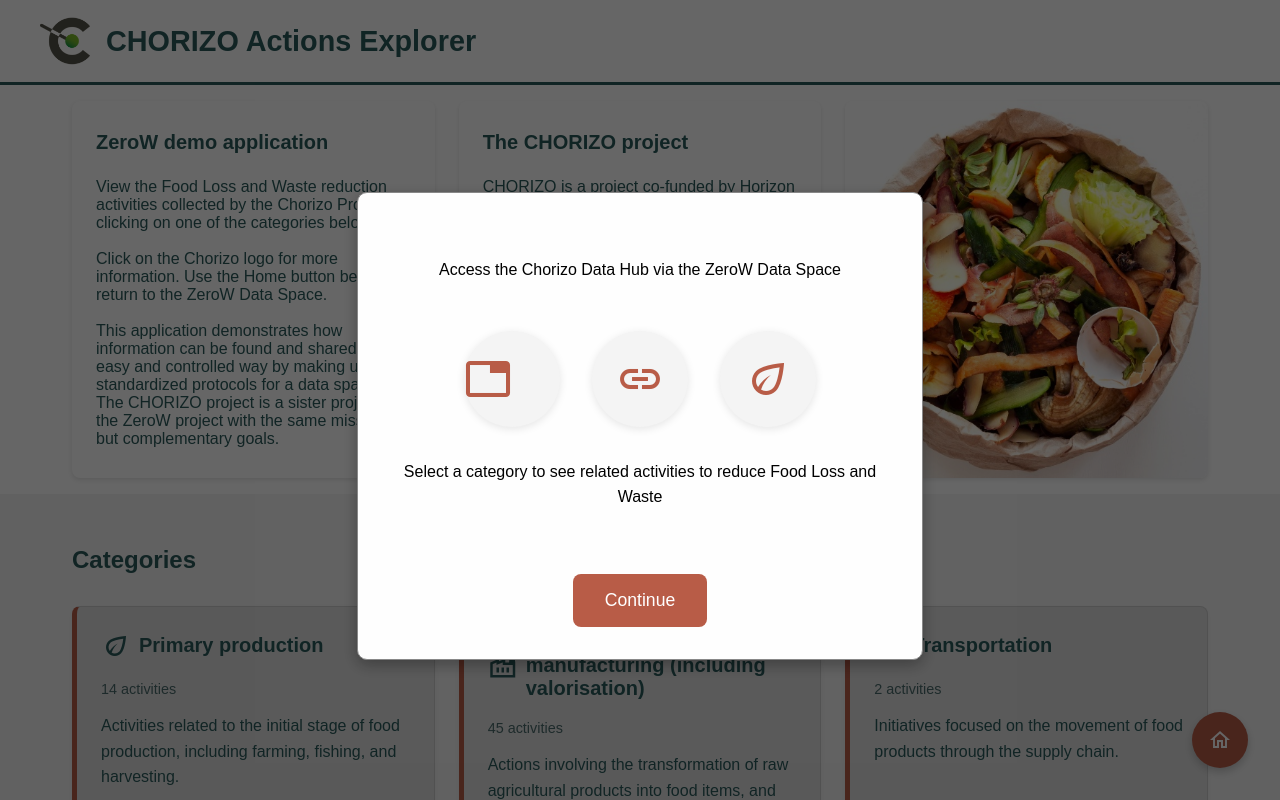
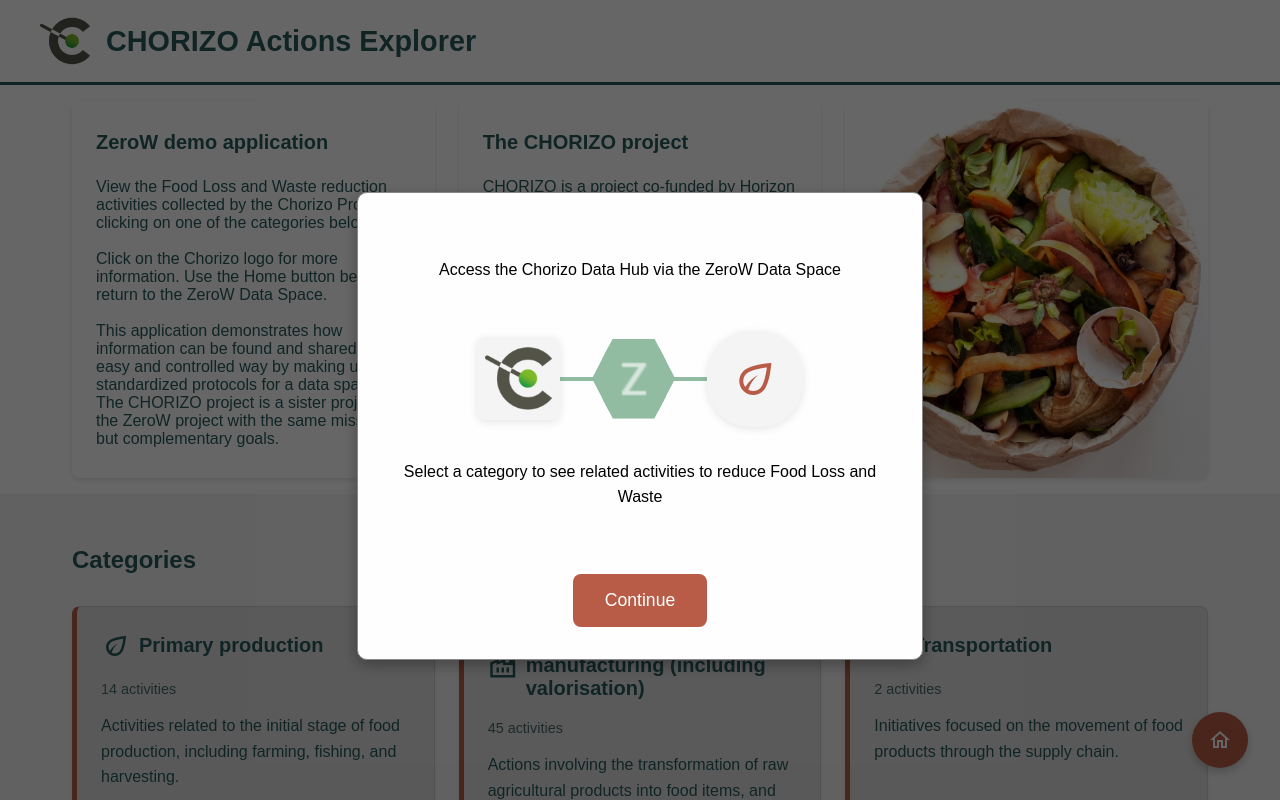
Before and after one commit to ErikCornelisse/Open-Food-Facts, a plain HTML site: page index.html in a window 1280 px wide. Shown: the top 800 px of the page. Drawn offline with Linux system fonts and the light colour scheme.

Commit message:
Altered Icon containers of splash dialog

```diff
--- a/index.html
+++ b/index.html
@@ -105,9 +105,14 @@
             </div>
             <div class="splash-section">
                 <div class="splash-icons">
-                    <span class="material-icons-outlined splash-icon">database</span>
-                    <span class="material-icons-outlined splash-icon">link</span>
-                    <span class="material-icons-outlined splash-icon">eco</span>
+                    <div class="splash-connecting-line"></div>
+                    <div class="splash-icon splash-icon-logo splash-icon-cubic">
+                        <img src="images/logos/data.chorizoproject.eu_favicon.png" alt="Chorizo Project Logo">
+                    </div>
+                    <div class="splash-icon splash-icon-logo splash-icon-hexagon">
+                        <img src="images/logos/www.zerow-project.eu_favicon.png" alt="ZeroW Project Logo">
+                    </div>
+                    <span class="material-icons-outlined splash-icon splash-icon-reduced-radius">eco</span>
                 </div>
             </div>
             <div class="splash-section">
--- a/style.css
+++ b/style.css
@@ -501,6 +501,18 @@ footer a:hover {
     justify-content: center;
     align-items: center;
     gap: 2rem;
+    position: relative; /* Enable positioning for child elements */
+}
+
+.splash-connecting-line {
+    position: absolute;
+    top: 50%;
+    left: 0;
+    right: 0;
+    height: 4px;
+    background-color: rgb(145, 188, 161); /* Same color as hexagon container */
+    z-index: 1; /* Place behind the icons but above modal background */
+    transform: translateY(-50%); /* Center vertically */
 }
 
 .splash-icon {
@@ -515,6 +527,42 @@ footer a:hover {
     align-items: center;
     justify-content: center;
     box-shadow: 0 2px 8px rgba(0,0,0,0.1);
+    position: relative;
+    z-index: 2; /* Ensure icons appear above the connecting line */
+}
+
+.splash-icon-logo {
+    padding: 0.5rem; /* Reduced padding for logo icons */
+}
+
+.splash-icon-logo img {
+    width: 100%;
+    height: 100%;
+    object-fit: contain;
+    border-radius: 0; /* Remove border-radius for the image itself */
+}
+
+/* Hexagonal container for ZeroW logo */
+.splash-icon-hexagon {
+    border-radius: 0; /* Remove circular border-radius */
+    background-color: rgb(145, 188, 161); /* Custom green background color */
+    clip-path: polygon(25% 0%, 75% 0%, 100% 50%, 75% 100%, 25% 100%, 0% 50%);
+    position: relative;
+    width: 4.2rem; /* 5% wider than the original 4rem */
+    height: 4rem; /* Ensure same height as other icon containers */
+}
+
+/* Cubic container for first splash icon */
+.splash-icon-cubic {
+    border-radius: 8px; /* Rounded corners for cubic appearance */
+    background-color: #f4f4f4; /* Same background as default splash icons */
+    width: 4.2rem; /* 5% larger than default icons (4rem * 1.05) */
+    height: 4.2rem; /* 5% larger than default icons (4rem * 1.05) */
+}
+
+/* Reduced radius container for third splash icon */
+.splash-icon-reduced-radius {
+    border-radius: 45%; /* 10% reduction from default 50% radius */
 }
 
 .splash-button {
```
